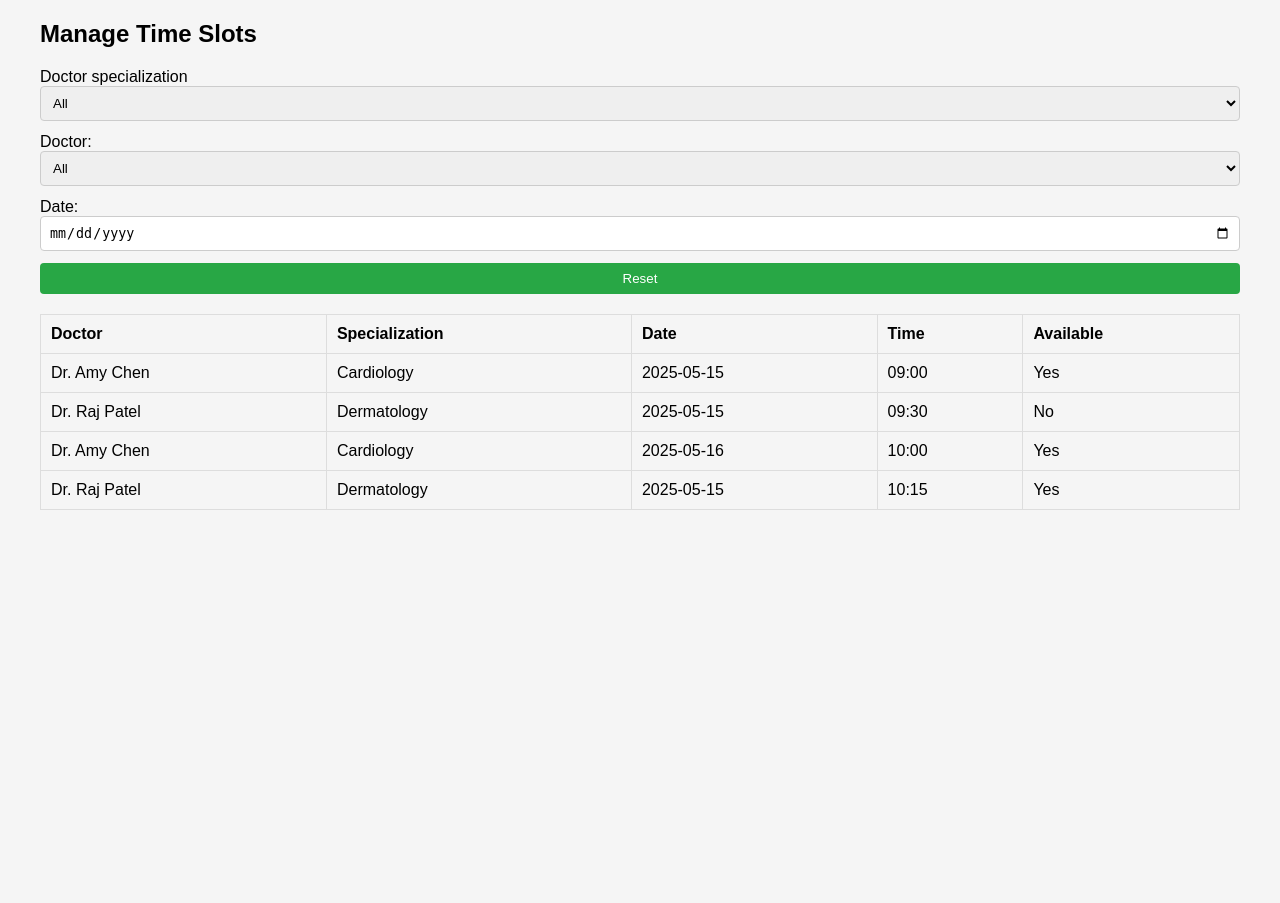
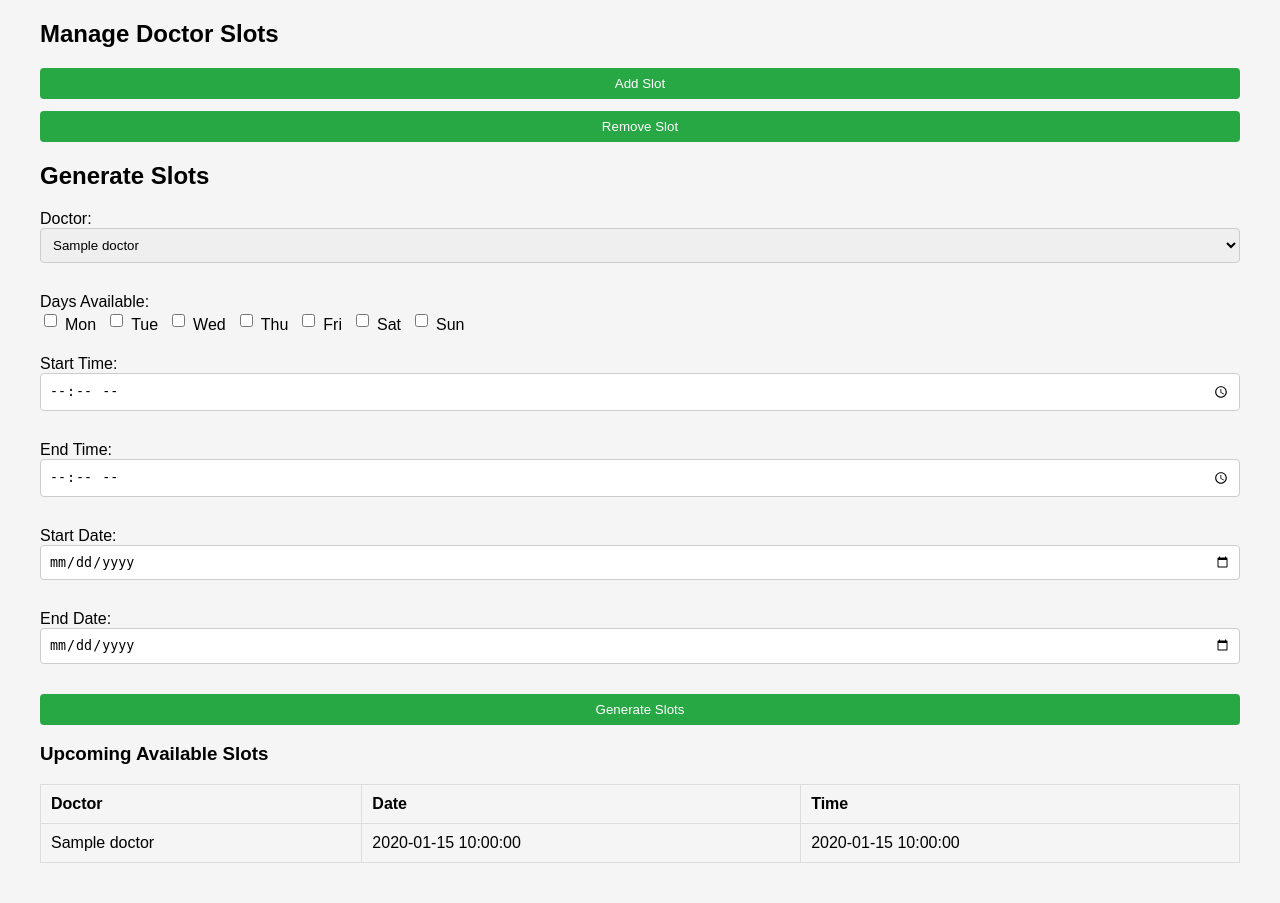
Before and after one commit to Harishankar-S/medical-scheduling-system, a PHP site: page /admin_slots.php in a window 1280 px wide. Shown: the part 88-991 px from the top of the page. Before the commit the page ends 598 px from the top, so only its background shows below. Run offline with PHP 8.4, Linux system fonts and the light colour scheme; the visitor is signed in with stand-in values (Sample User, id 1); tables that the repository leaves empty or names only in its code hold one stand-in row (values such as "Sample post").

Commit message:
second last 'final' changes

```diff
--- a/admin_dashboard.php
+++ b/admin_dashboard.php
@@ -23,6 +23,6 @@ if (!isset($_SESSION['role']) || $_SESSION['role'] !== 'admin') {
     <!-- More rows will go here -->
   </table>
   <a href="book.php">Book Appointment</a>
-  <a href="slots.php">Manage Slots</a>
+  <a href="admin_slots.php">Manage Slots</a>
 </body>
 </html>
--- a/admin_slots.php
+++ b/admin_slots.php
@@ -1,105 +1,77 @@
+<?php
+session_start();
+if (!isset($_SESSION['role']) || $_SESSION['role'] !== 'admin') {
+    header("Location: index.php");
+    exit;
+}
+?>
+
 <!DOCTYPE html>
 <html>
 <head>
-  <title>Slot Manager</title>
+  <title>Manage Slots</title>
   <link rel="stylesheet" href="style.css">
 </head>
 <body>
-
   <header id="main-header"></header>
-
   <script src="scripts/navbar.php"></script>
 
-  <h2>Manage Time Slots</h2>
+  <h2>Manage Doctor Slots</h2>
 
-  <div id="slot-filters" style="margin-bottom: 20px;">
-    <label for="drspecial">Doctor specialization</label>
-    <select name="drspecial" id="drspecial">
-      <option value="All">All</option>
-      <option value="Orthopedics">Orthopedics</option>
-      <option value="Nephrology">Nephrology</option>
-      <option value="Psychiatry">Psychiatry</option>
-      <option value="Neurology">Neurology</option>
-      <option value="Pulmonology">Pulmonology</option>
-      <option value="Dermatology">Dermatology</option>
-      <option value="Oncology">Oncology</option>
-      <option value="Gastroenterology">Gastroenterology</option>
-      <option value="Pediatrics">Pediatrics</option>
-      <option value="Rheumatology">Rheumatology</option>
-      <option value="ENT">ENT</option>
-      <option value="Ophthalmology">Ophthalmology</option>
-      <option value="Urology">Urology</option>
-      <option value="Endocrinology">Endocrinology</option>
-      <option value="Cardiology">Cardiology</option>
-    </select>
-
-    <label for="doctor">Doctor:</label>
-    <select id="doctor" onchange="applySlotFilters()">
-      <option value="">All</option>
-      <option value="Dr. Amy Chen">Dr. Amy Chen</option>
-      <option value="Dr. Raj Patel">Dr. Raj Patel</option>
-    </select>
-
-    <label for="slot-date">Date:</label>
-    <input type="date" id="slot-date" onchange="applySlotFilters()">
-
-    <button onclick="resetSlotFilters()">Reset</button>
+  <div class="slot-nav">
+    <button id="showAddBtn">Add Slot</button>
+    <button id="showRemoveBtn">Remove Slot</button>
   </div>
 
-  <!-- SLOT TABLE -->
-  <table id="slot-table">
+  <div id="addSlotSection" style="display: block;">
+    <?php include('admin_slots_add.php'); ?>
+  </div>
+
+  <div id="removeSlotSection" style="display: none;">
+    <?php include('admin_slots_remove.php'); ?>
+  </div>
+
+  <h3>Upcoming Available Slots</h3>
+  <?php
+  $conn = new mysqli("localhost", "root", "", "cs366");
+  $result = $conn->query("SELECT s.slot_id, d.name AS doctor_name, s.appointment_date, s.appointment_time
+                          FROM Slots s
+                          JOIN Doctors d ON s.doctor_id = d.doctor_id
+                          WHERE s.is_available = 1
+                          ORDER BY s.appointment_date, s.appointment_time
+                          LIMIT 15");
+  ?>
+
+  <table class="slot-table">
     <thead>
       <tr>
-        <th>Doctor</th><th>Specialization</th><th>Date</th><th>Time</th><th>Available</th>
+        <th>Doctor</th>
+        <th>Date</th>
+        <th>Time</th>
       </tr>
     </thead>
     <tbody>
-      <tr>
-        <td>Dr. Amy Chen</td><td>Cardiology</td><td>2025-05-15</td><td>09:00</td><td>Yes</td>
-      </tr>
-      <tr>
-        <td>Dr. Raj Patel</td><td>Dermatology</td><td>2025-05-15</td><td>09:30</td><td>No</td>
-      </tr>
-      <tr>
-        <td>Dr. Amy Chen</td><td>Cardiology</td><td>2025-05-16</td><td>10:00</td><td>Yes</td>
-      </tr>
-      <tr>
-        <td>Dr. Raj Patel</td><td>Dermatology</td><td>2025-05-15</td><td>10:15</td><td>Yes</td>
-      </tr>
+      <?php while ($row = $result->fetch_assoc()): ?>
+        <tr>
+          <td><?= htmlspecialchars($row['doctor_name']) ?></td>
+          <td><?= htmlspecialchars($row['appointment_date']) ?></td>
+          <td><?= htmlspecialchars($row['appointment_time']) ?></td>
+        </tr>
+      <?php endwhile; ?>
     </tbody>
   </table>
+  <?php $conn->close(); ?>
 
   <script>
-    function applySlotFilters() {
-      const specialization = document.getElementById("specialization").value.toLowerCase();
-      const doctor = document.getElementById("doctor").value.toLowerCase();
-      const date = document.getElementById("slot-date").value;
+    document.getElementById('showAddBtn').addEventListener('click', () => {
+      document.getElementById('addSlotSection').style.display = 'block';
+      document.getElementById('removeSlotSection').style.display = 'none';
+    });
 
-      const rows = document.querySelectorAll("#slot-table tbody tr");
-
-      rows.forEach(row => {
-        const docName = row.cells[0].textContent.toLowerCase();
-        const spec = row.cells[1].textContent.toLowerCase();
-        const slotDate = row.cells[2].textContent;
-
-        let visible = true;
-
-        if (specialization && spec !== specialization) visible = false;
-        if (doctor && docName !== doctor) visible = false;
-        if (date && slotDate !== date) visible = false;
-
-        row.style.display = visible ? "" : "none";
-      });
-    }
-
-    function resetSlotFilters() {
-      document.getElementById("specialization").value = "";
-      document.getElementById("doctor").value = "";
-      document.getElementById("slot-date").value = "";
-
-      applySlotFilters();
-    }
+    document.getElementById('showRemoveBtn').addEventListener('click', () => {
+      document.getElementById('addSlotSection').style.display = 'none';
+      document.getElementById('removeSlotSection').style.display = 'block';
+    });
   </script>
-
 </body>
 </html>
--- a/admin_slots_remove.php
+++ b/admin_slots_remove.php
@@ -0,0 +1,42 @@
+<?php
+$conn = new mysqli("localhost", "root", "", "cs366");
+
+$result = $conn->query("SELECT s.slot_id, d.name AS doctor_name, s.appointment_date, s.appointment_time
+                        FROM Slots s
+                        JOIN Doctors d ON s.doctor_id = d.doctor_id
+                        WHERE s.is_available = 1
+                        ORDER BY s.appointment_date, s.appointment_time
+                        LIMIT 50");
+
+if ($result->num_rows === 0): ?>
+  <p>No available slots to remove.</p>
+<?php else: ?>
+    <div class="container">
+        <form method="POST" action="scripts/remove_slot.php">
+            <table class="slot-table">
+            <thead>
+                <tr>
+                <th>Select</th>
+                <th>Doctor</th>
+                <th>Date</th>
+                <th>Time</th>
+                </tr>
+            </thead>
+            <tbody>
+                <?php while ($row = $result->fetch_assoc()): ?>
+                <tr>
+                    <td><input type="checkbox" name="slot_ids[]" value="<?= $row['slot_id'] ?>"></td>
+                    <td><?= htmlspecialchars($row['doctor_name']) ?></td>
+                    <td><?= htmlspecialchars($row['appointment_date']) ?></td>
+                    <td><?= htmlspecialchars($row['appointment_time']) ?></td>
+                </tr>
+                <?php endwhile; ?>
+            </tbody>
+            </table>
+            <button type="submit">Remove Selected Slots</button>
+        </form>
+    </div>
+<?php endif;
+
+$conn->close();
+?>
--- a/book.php
+++ b/book.php
@@ -25,8 +25,10 @@ if (!isset($_SESSION['role']) || $_SESSION['role'] !== 'patient') {
         <?php
         $conn = new mysqli("localhost", "root", "", "cs366");
         $result = $conn->query("SELECT doctor_id, name FROM Doctors");
+        $preselectedDoctor = isset($_GET['doctor_id']) ? intval($_GET['doctor_id']) : null;
         while ($row = $result->fetch_assoc()) {
-          echo "<option value='{$row['doctor_id']}'>{$row['name']}</option>";
+          $selected = $row['doctor_id'] == $preselectedDoctor ? 'selected' : '';
+          echo "<option value='{$row['doctor_id']}' $selected>{$row['name']}</option>";
         }
         $conn->close();
         ?>
--- a/style.css
+++ b/style.css
@@ -16,6 +16,16 @@ h2 {
   box-shadow: 0 0 10px rgba(0,0,0,0.1);
   margin-bottom: 20px;
   max-width: 400px;
+}
+
+.container-centered {
+  background: white;
+  padding: 20px;
+  border-radius: 6px;
+  box-shadow: 0 0 10px rgba(0,0,0,0.1);
+  margin-bottom: 20px;
+  max-width: 400px;
+  margin: auto;
 }
 
 /* Inputs and buttons across the site */
@@ -135,3 +145,16 @@ nav a:hover {
 .status-unknown {
   background-color: #f0f0f0; /* light gray */
 }
+
+.book-btn {
+  background-color: #007bff;
+  color: white;
+  padding: 6px 12px;
+  border-radius: 5px;
+  text-decoration: none;
+  font-size: 0.9em;
+}
+
+.book-btn:hover {
+  background-color: #0056b3;
+}
```
Also changed, not shown: doctors.php (+37 -2 lines), scripts/remove_slot.php (added, +29 -0 lines), scripts/search_doctors.php (+17 -1 lines).
